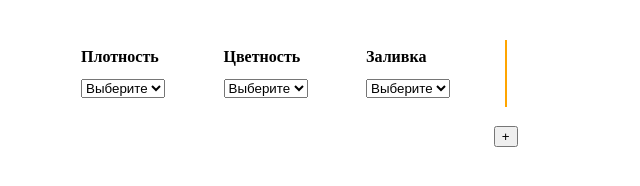
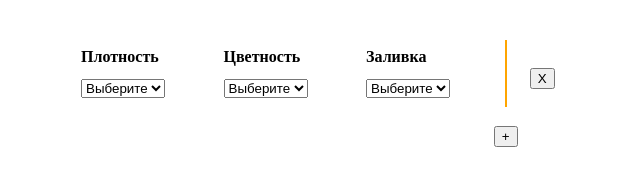
Before and after one commit to neIIIexog777/calculator, a plain HTML site: page index.html in a window 1280 px wide. Shown: the full height of the page, 640-1280 px from the left. Drawn offline with Linux system fonts and the light colour scheme.

Commit message:
добавлена кнопка удаления

```diff
--- a/index.html
+++ b/index.html
@@ -56,7 +56,7 @@
 
             <button onclick="add_item()" class="adding_item">+</button>
 
-
+            <button onclick="delete_item()" class="delete_item">X</button>
     </div>
     <div id="new_calc_block"></div>
 
--- a/main.js
+++ b/main.js
@@ -2,8 +2,14 @@ function add_item(){
     let btn = document.querySelector('.adding_item');
     btn.remove();
     let newdiv = document.createElement("div");
-newdiv.innerHTML =  "<div class='main_calc_block'><table border='0' cellspacing='4' cellpadding='4' style='width: 100%;'><tr><th>Услуга</th><th>Формат</th><th>Количество стр.</th><th>Плотность</th><th>Цветность</th><th>Заливка</th></tr><tr><td><select name='products' id='products'><option value=''>Выберите</option><option value=''>Печать</option></select></td><td><select name='paper_format' id='paper_format'><option value=''>Выберите</option><option value=''>А4</option><option value=''>А3</option></select></td><td><input type='text' name='page_count'></td><td><select name='paper_weight' id='paper_weight'><option value=''>Выберите</option><option value=''>80 гр</option><option value=''>120 гр</option><option value=''>170 гр</option><option value=''>200 гр</option><option value=''>300 гр</option><option value=''>400 гр</option></select></td><td><select name='paper_color' id='paper_color'><option value=''>Выберите</option><option value=''>ЧБ</option><option value=''>Цветная</option></select></td><td><select name='paper_fill' id='paper_fill'><option value=''>Выберите</option><option value=''>Да</option><option value=''>Нет</option></select></td></tr></table><button onclick='add_item()' class='adding_item'>+</button></div><div id='new_calc_block'></div>";
+newdiv.innerHTML =  "<div class='main_calc_block'><table border='0' cellspacing='4' cellpadding='4' style='width: 100%;'><tr><th>Услуга</th><th>Формат</th><th>Количество стр.</th><th>Плотность</th><th>Цветность</th><th>Заливка</th></tr><tr><td><select name='products' id='products'><option value=''>Выберите</option><option value=''>Печать</option></select></td><td><select name='paper_format' id='paper_format'><option value=''>Выберите</option><option value=''>А4</option><option value=''>А3</option></select></td><td><input type='text' name='page_count'></td><td><select name='paper_weight' id='paper_weight'><option value=''>Выберите</option><option value=''>80 гр</option><option value=''>120 гр</option><option value=''>170 гр</option><option value=''>200 гр</option><option value=''>300 гр</option><option value=''>400 гр</option></select></td><td><select name='paper_color' id='paper_color'><option value=''>Выберите</option><option value=''>ЧБ</option><option value=''>Цветная</option></select></td><td><select name='paper_fill' id='paper_fill'><option value=''>Выберите</option><option value=''>Да</option><option value=''>Нет</option></select></td></tr></table><button onclick='add_item()' class='adding_item'>+</button><button onclick='delete_item()' class='delete_item'>X</button></div><div id='new_calc_block'></div>";
 document.getElementById("new_calc_block").appendChild(newdiv);
-    console.log(btn);
-// return false0; Еще раз
+
+
 }
+function delete_item(){
+    let div = document.querySelector('.delete_item');
+    let parent = div.closest(".main_calc_block");
+    parent.remove();
+
+}
--- a/style.css
+++ b/style.css
@@ -14,6 +14,11 @@ th{
  right: -13px;
  bottom: -40px;
 }
+.delete_item{
+    position: absolute;
+    right: -50px;
+    top: 42%;
+}
 .new_calc_block{
     margin-top: 50px;
 }
```
